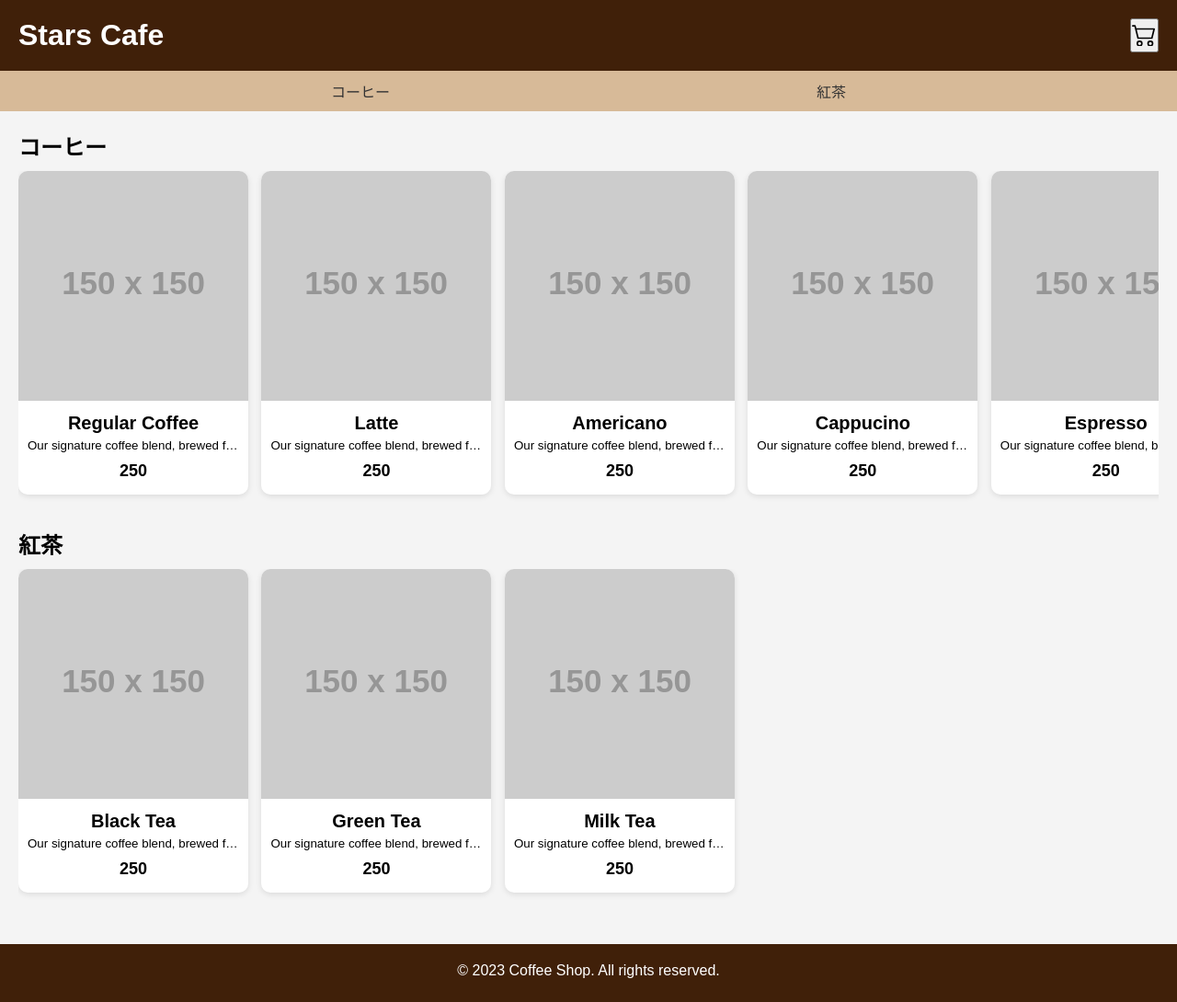
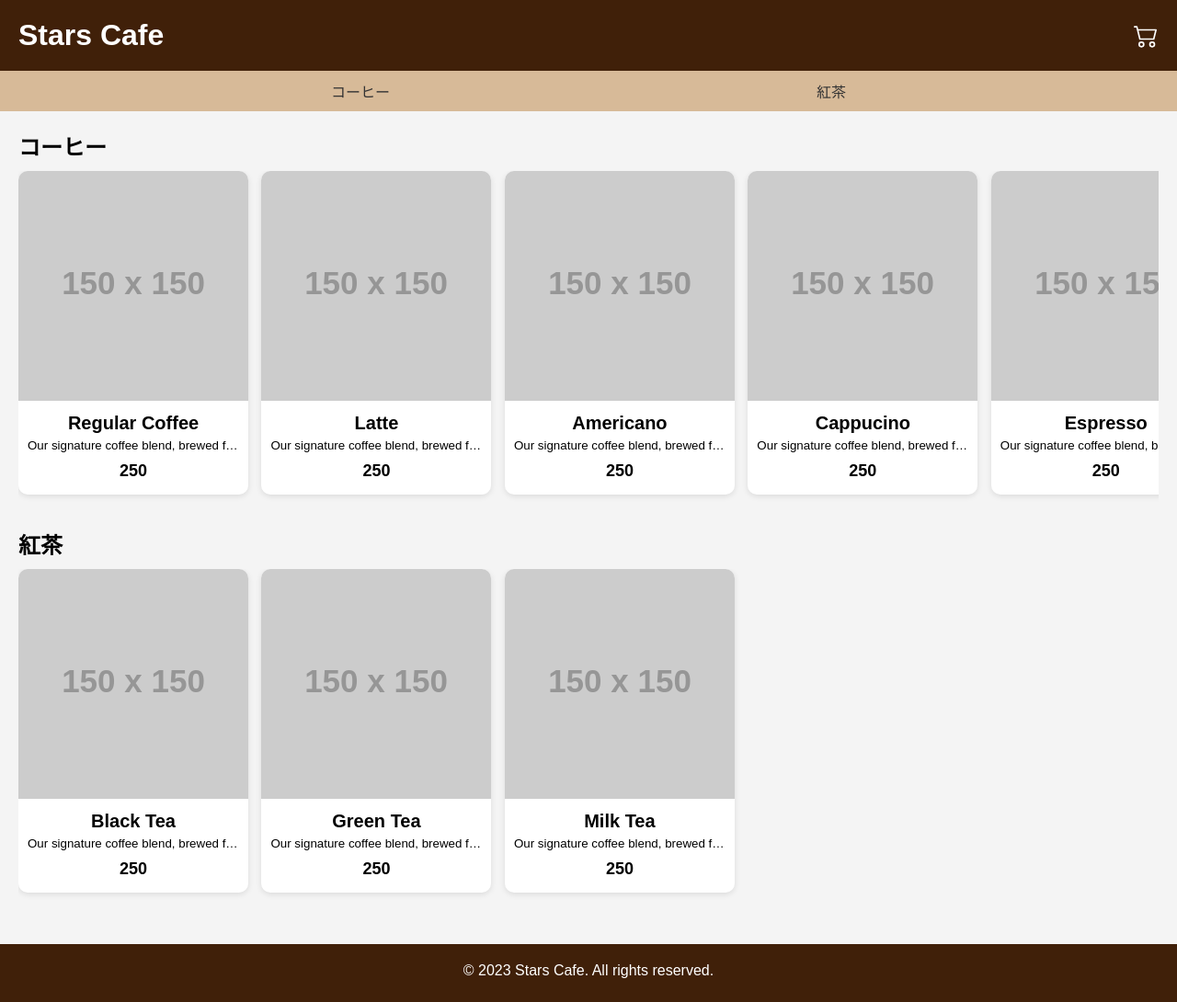
Before and after one commit to alanoconner/stars-cafe, a website: page pages/index.html in a window 1280 px wide. Shown: the whole page at 92% size. Drawn offline with Linux system fonts and the light colour scheme; placeholder pictures from the web are drawn by us.

Commit message:
Staging Save

```diff
--- a/pages/index.html
+++ b/pages/index.html
@@ -145,7 +145,7 @@
             </section>
         </main>
         <footer>
-            <p>&copy; 2023 Coffee Shop. All rights reserved.</p>
+            <p>&copy; 2023 Stars Cafe. All rights reserved.</p>
         </footer>
 
     </body>
--- a/styles/style.css
+++ b/styles/style.css
@@ -25,10 +25,13 @@ header {
     justify-content: space-between;
 }
 
-.cart-button{
+#cart-button{
     display: flex;
     align-items: center;
     justify-content: center;
+    color: #fff;
+    background-color: #402009;
+    border: none;
 }
 
 nav {
```
